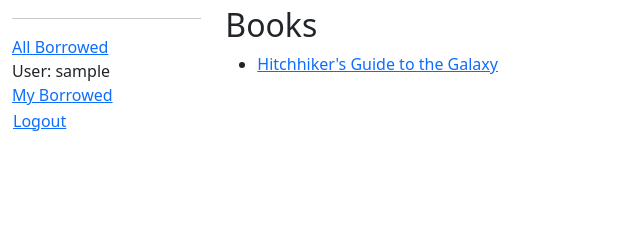
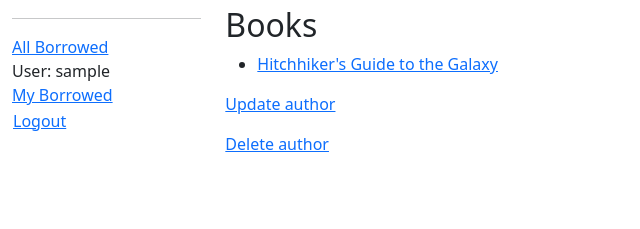
Before and after one commit to sofiam8/locallibrary, a Django app: page /catalog/author/4 in a window 1280 px wide. Shown: the part 90-319 px from the top of the page, without its empty margins (0-640 px from the left). Run offline with Django 5.2, Linux system fonts and the light colour scheme; the visitor is signed in with stand-in values (Sample User, id 1); data comes from the database, SQL or seed files in the repository.

Commit message:
prep 7 fixes

```diff
--- a/catalog/templates/catalog/author_detail.html
+++ b/catalog/templates/catalog/author_detail.html
@@ -23,4 +23,15 @@
     {% else %}
         <p>This author has no books in the library.</p>
     {% endif %}
+    {% if perms.catalog.change_author %}
+        <p>
+            <a href="{% url 'author-update' author.pk %}">Update author</a>
+        </p>
+    {% endif %}
+
+    {% if perms.catalog.delete_author %}
+        <p>
+            <a href="{% url 'author-delete' author.pk %}">Delete author</a>
+        </p>
+    {% endif %}
 {% endblock %}
--- a/catalog/templates/catalog/author_list.html
+++ b/catalog/templates/catalog/author_list.html
@@ -16,4 +16,9 @@
   {% else %}
     <p>There are no authors in the library.</p>
   {% endif %}
+  {% if perms.catalog.add_author %}
+    <p>
+        <a href="{% url 'author-create' %}">Create author</a>
+    </p>
+  {% endif %}
 {% endblock %}
--- a/catalog/templates/catalog/book_list.html
+++ b/catalog/templates/catalog/book_list.html
@@ -21,4 +21,7 @@
   {% else %}
     <p>There are no books in the library.</p>
   {% endif %}
+  {% if perms.catalog.add_book %}
+    <p><a href="{% url 'book-create' %}">Create book</a></p>
+  {% endif %}
 {% endblock %}
--- a/catalog/urls.py
+++ b/catalog/urls.py
@@ -20,4 +20,10 @@ urlpatterns = [
     path("mybooks/", views.LoanedBooksByUserListView.as_view(), name='my-borrowed'),
     path("borrowed/", views.LoanedBooksAllListView.as_view(), name='all-borrowed',),
     path("book/<uuid:pk>/renew/", views.renew_book_librarian, name="renew-book-librarian",),
+        path("author/create/", views.AuthorCreate.as_view(), name="author-create"),
+    path("author/<int:pk>/update/", views.AuthorUpdate.as_view(), name="author-update"),
+    path("author/<int:pk>/delete/", views.AuthorDelete.as_view(), name="author-delete"),
+    path("book/create/", views.BookCreate.as_view(), name="book-create"),
+path("book/<int:pk>/update/", views.BookUpdate.as_view(), name="book-update"),
+path("book/<int:pk>/delete/", views.BookDelete.as_view(), name="book-delete"),
 ]
--- a/catalog/views.py
+++ b/catalog/views.py
@@ -1,11 +1,13 @@
 from django.shortcuts import render
 from django.views import generic
 from django.contrib.auth.mixins import LoginRequiredMixin, PermissionRequiredMixin
-from django.contrib.auth.decorators import permission_required
+from django.contrib.auth.decorators import permission_required, login_required
 from django.shortcuts import get_object_or_404
 from django.http import HttpResponseRedirect
-from django.urls import reverse
+from django.urls import reverse, reverse_lazy
 from .forms import RenewBookForm
+from .models import Author
+from datetime import date, timedelta
 
 # Create your views here.
 from .models import Book, Author, BookInstance, Genre
@@ -83,6 +85,7 @@ class LoanedBooksAllListView(PermissionRequiredMixin, generic.ListView):
             .order_by('due_back')
         )
 
+@login_required
 @permission_required("catalog.can_mark_returned", raise_exception=True)
 def renew_book_librarian(request, pk):
     book_instance = get_object_or_404(BookInstance, pk=pk)
@@ -97,8 +100,9 @@ def renew_book_librarian(request, pk):
             return HttpResponseRedirect(reverse("all-borrowed"))
 
     else:
+        proposed_renewal_date = date.today() + timedelta(weeks=3)
         form = RenewBookForm(
-            initial={"renewal_date": book_instance.due_back}
+            initial={"renewal_date": proposed_renewal_date}
         )
 
     context = {
@@ -111,3 +115,37 @@ def renew_book_librarian(request, pk):
         "catalog/book_renew_librarian.html",
         context,
     )
+
+class AuthorCreate(PermissionRequiredMixin, generic.CreateView):
+    model = Author
+    fields = ["first_name", "last_name", "date_of_birth", "date_of_death"]
+    permission_required = "catalog.add_author"
+
+
+class AuthorUpdate(PermissionRequiredMixin, generic.UpdateView):
+    model = Author
+    fields = ["first_name", "last_name", "date_of_birth", "date_of_death"]
+    permission_required = "catalog.change_author"
+
+
+class AuthorDelete(PermissionRequiredMixin, generic.DeleteView):
+    model = Author
+    success_url = reverse_lazy("authors")
+    permission_required = "catalog.delete_author"
+
+class BookCreate(PermissionRequiredMixin, generic.CreateView):
+    model = Book
+    fields = ["title", "summary", "isbn", "genre", "language"]
+    permission_required = "catalog.add_book"
+
+
+class BookUpdate(PermissionRequiredMixin, generic.UpdateView):
+    model = Book
+    fields = ["title", "summary", "isbn", "genre", "language"]
+    permission_required = "catalog.change_book"
+
+
+class BookDelete(PermissionRequiredMixin, generic.DeleteView):
+    model = Book
+    success_url = reverse_lazy("books")
+    permission_required = "catalog.delete_book"
```
Also changed, not shown: catalog/templates/catalog/author_confirm_delete.html (added, +12 -0 lines), catalog/templates/catalog/author_form.html (added, +13 -0 lines), catalog/templates/catalog/book_confirm_delete.html (added, +12 -0 lines), catalog/templates/catalog/book_detail.html (+7 -0 lines), catalog/templates/catalog/book_form.html (added, +13 -0 lines).
